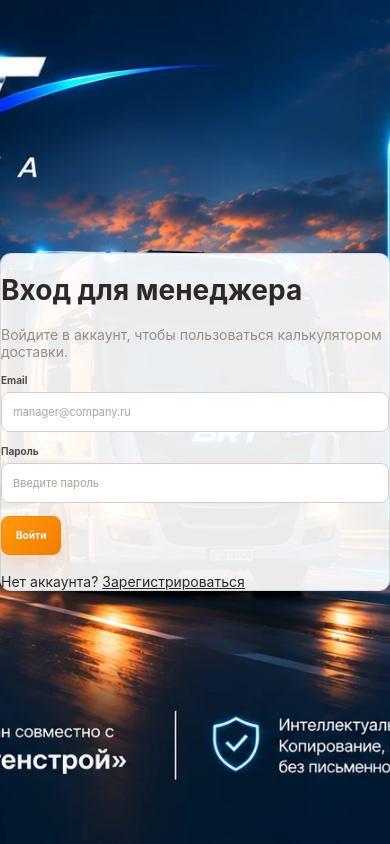
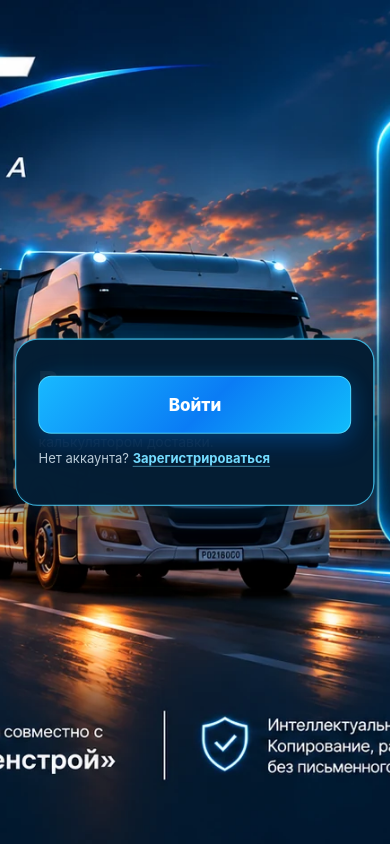
Before and after one commit to vrayd19-ops/delivery-calculator, a Next.js app: page /login in a window 390 px wide. Built offline with nearby package versions, Linux system fonts and the light colour scheme; no server answers.

Commit message:
Rebuild BRT login page cleanly

```diff
--- /dev/null
+++ b/src/app/login/login.module.css
@@ -0,0 +1,271 @@
+.loginPage {
+  min-height: 100svh;
+  width: 100%;
+  position: relative;
+  overflow: hidden;
+  background:
+    #061a2e
+    url("/brt-login-bg.webp")
+    center center / cover
+    no-repeat;
+  color: #ffffff;
+}
+
+.loginPanel {
+  position: absolute;
+  left: 59.4%;
+  top: 15.5%;
+  width: 31.1%;
+  min-width: 470px;
+  max-width: 610px;
+  height: 50.5%;
+  min-height: 470px;
+  max-height: 610px;
+  display: grid;
+  place-items: center;
+  border-radius: 38px;
+  isolation: isolate;
+}
+
+.panelGlow {
+  position: absolute;
+  inset: 0;
+  z-index: -1;
+  border-radius: inherit;
+  background:
+    linear-gradient(
+      145deg,
+      rgba(8, 42, 72, 0.30),
+      rgba(5, 28, 49, 0.16)
+    );
+  box-shadow:
+    inset 0 0 55px rgba(3, 22, 42, 0.16);
+  pointer-events: none;
+}
+
+.content {
+  width: 100%;
+  padding: clamp(30px, 3.2vw, 54px);
+}
+
+.content h1 {
+  margin: 0;
+  color: #fff;
+  font-size: clamp(30px, 2.3vw, 44px);
+  line-height: 1.05;
+  font-weight: 850;
+  letter-spacing: -0.04em;
+}
+
+.subtitle {
+  margin: 13px 0 24px;
+  max-width: 470px;
+  color: rgba(229, 240, 248, 0.86);
+  font-size: clamp(14px, 1.05vw, 18px);
+  line-height: 1.45;
+}
+
+.form {
+  display: grid;
+  gap: 15px;
+}
+
+.field {
+  display: grid;
+  gap: 7px;
+}
+
+.field > span {
+  color: rgba(245, 250, 255, 0.92);
+  font-size: 13px;
+  font-weight: 650;
+}
+
+.field input {
+  width: 100%;
+  height: 54px;
+  padding: 0 16px;
+  color: #ffffff;
+  background:
+    linear-gradient(
+      180deg,
+      rgba(25, 60, 89, 0.84),
+      rgba(17, 47, 74, 0.78)
+    );
+  border: 1px solid rgba(133, 193, 233, 0.50);
+  border-radius: 12px;
+  outline: none;
+  box-shadow:
+    inset 0 1px 0 rgba(255, 255, 255, 0.04);
+  font: inherit;
+  font-size: 16px;
+  caret-color: #65ddff;
+  transition:
+    border-color 0.15s ease,
+    box-shadow 0.15s ease,
+    background 0.15s ease;
+}
+
+.field input:focus {
+  background:
+    linear-gradient(
+      180deg,
+      rgba(28, 68, 101, 0.92),
+      rgba(20, 54, 83, 0.88)
+    );
+  border-color: rgba(82, 212, 255, 0.95);
+  box-shadow:
+    0 0 0 3px rgba(0, 175, 255, 0.10),
+    0 0 20px rgba(0, 183, 255, 0.10);
+}
+
+.field input:-webkit-autofill,
+.field input:-webkit-autofill:hover,
+.field input:-webkit-autofill:focus {
+  -webkit-text-fill-color: #fff;
+  transition: background-color 9999s ease-out 0s;
+  box-shadow: 0 0 0 1000px #173e5e inset;
+}
+
+.loginButton {
+  width: 132px;
+  height: 50px;
+  margin-top: 7px;
+  justify-self: start;
+  color: #fff;
+  background:
+    linear-gradient(
+      135deg,
+      #ff9b13 0%,
+      #ff8500 55%,
+      #ed7100 100%
+    );
+  border: 1px solid rgba(255, 184, 85, 0.85);
+  border-radius: 11px;
+  box-shadow:
+    0 9px 22px rgba(225, 103, 0, 0.25),
+    0 0 18px rgba(255, 139, 0, 0.10);
+  font: inherit;
+  font-size: 16px;
+  font-weight: 800;
+  cursor: pointer;
+  transition:
+    transform 0.15s ease,
+    filter 0.15s ease;
+}
+
+.loginButton:hover:not(:disabled) {
+  transform: translateY(-1px);
+  filter: brightness(1.07);
+}
+
+.loginButton:disabled {
+  cursor: default;
+  opacity: 0.72;
+}
+
+.register {
+  margin: 3px 0 0;
+  color: rgba(239, 247, 252, 0.93);
+  font-size: 14px;
+}
+
+.register a {
+  color: #5ddcff;
+  font-weight: 700;
+  text-decoration: underline;
+  text-decoration-color: rgba(93, 220, 255, 0.56);
+  text-underline-offset: 3px;
+}
+
+.register a:hover {
+  color: #ffffff;
+}
+
+.error {
+  padding: 8px 11px;
+  color: #ffd8d1;
+  background: rgba(112, 25, 18, 0.48);
+  border: 1px solid rgba(255, 136, 116, 0.34);
+  border-radius: 9px;
+  font-size: 12px;
+  line-height: 1.35;
+}
+
+/* 1680×900 and similar desktop screens */
+@media (min-width: 1350px) and (max-height: 1050px) {
+  .loginPanel {
+    left: 59.45%;
+    top: 15.2%;
+    width: 31.1%;
+    height: 51.3%;
+  }
+
+  .content {
+    padding: 38px 42px;
+  }
+}
+
+/* narrower desktop / tablet */
+@media (max-width: 1150px) {
+  .loginPage {
+    background-position: 53% center;
+  }
+
+  .loginPanel {
+    left: auto;
+    right: 4.5vw;
+    top: 17vh;
+    width: min(430px, 42vw);
+    min-width: 390px;
+    height: auto;
+    min-height: 430px;
+  }
+
+  .content {
+    padding: 34px 30px;
+  }
+}
+
+/* mobile fallback */
+@media (max-width: 760px) {
+  .loginPage {
+    min-height: 100svh;
+    background-position: 46% center;
+  }
+
+  .loginPanel {
+    left: 50%;
+    right: auto;
+    top: 50%;
+    width: min(92vw, 430px);
+    min-width: 0;
+    height: auto;
+    min-height: 0;
+    transform: translate(-50%, -50%);
+    background:
+      linear-gradient(
+        145deg,
+        rgba(7, 39, 66, 0.96),
+        rgba(4, 24, 43, 0.96)
+      );
+    border: 1px solid rgba(72, 212, 255, 0.80);
+    border-radius: 24px;
+    box-shadow:
+      0 0 0 1px rgba(84, 199, 255, 0.10),
+      0 20px 55px rgba(0, 12, 28, 0.45),
+      0 0 30px rgba(0, 181, 255, 0.16);
+  }
+
+  .panelGlow {
+    display: none;
+  }
+
+  .content {
+    padding: 28px 22px;
+  }
+
+  .loginButton {
+    width: 100%;
+  }
+}
--- a/src/app/login/page.tsx
+++ b/src/app/login/page.tsx
@@ -1,262 +1,121 @@
-'use client';
+"use client";
 
-import {
-  useState,
-} from 'react';
-
-import {
-  useRouter,
-} from 'next/navigation';
-
+import Link from "next/link";
+import { FormEvent, useState } from "react";
+import styles from "./login.module.css";
 
 export default function LoginPage() {
-  const router =
-    useRouter();
+  const [email, setEmail] = useState("");
+  const [password, setPassword] = useState("");
+  const [error, setError] = useState("");
+  const [loading, setLoading] = useState(false);
 
-  const [
-    email,
-    setEmail,
-  ] = useState('');
+  async function handleSubmit(event: FormEvent<HTMLFormElement>) {
+    event.preventDefault();
+    if (loading) return;
 
-  const [
+    setError("");
+    setLoading(true);
+
+    try {
+      const response = await fetch("/api/auth/login", {
+        method: "POST",
+        headers: {
+          "Content-Type": "application/json",
+        },
+        credentials: "include",
+        body: JSON.stringify({
+          email: email.trim(),
           password,
-    setPassword,
-  ] = useState('');
+        }),
+      });
 
-  const [
-    loading,
-    setLoading,
-  ] = useState(false);
+      let payload: Record<string, unknown> = {};
 
-  const [
-    error,
-    setError,
-  ] = useState('');
+      try {
+        payload = await response.json();
+      } catch {
+        payload = {};
+      }
 
+      if (!response.ok) {
+        const message =
+          typeof payload.error === "string"
+            ? payload.error
+            : typeof payload.message === "string"
+              ? payload.message
+              : "Не удалось войти. Проверьте email и пароль.";
 
-  async function submit() {
-    if (
-      !email.trim() ||
-      !password
-    ) {
-      setError(
-        'Укажите email и пароль'
-      );
-
+        setError(message);
         return;
       }
 
-    setLoading(
-      true
-    );
-
-    setError('');
-
-    try {
-      const response =
-        await fetch(
-          '/api/auth/login',
-          {
-            method:
-              'POST',
-
-            headers: {
-              'content-type':
-                'application/json',
-            },
-
-            body:
-              JSON.stringify({
-                email:
-                  email
-                    .trim()
-                    .toLowerCase(),
-
-                password,
-              }),
-          }
-        );
-
-      const data =
-        await response.json();
-
-      if (
-        !response.ok
-      ) {
-        setLoading(
-          false
-        );
-
-        setError(
-          data.error ||
-          'Не удалось войти'
-        );
-
-        return;
-      }
-
-      /*
-       * После успешного входа
-       * отправляем менеджера
-       * на калькулятор.
-       */
-      router.replace(
-        '/'
-      );
-
-      router.refresh();
-    } catch (
-      error: any
-    ) {
-      setLoading(
-        false
-      );
-
-      setError(
-        error?.message ||
-        'Ошибка входа'
-      );
+      window.location.href = "/";
+    } catch {
+      setError("Не удалось подключиться к серверу. Попробуйте ещё раз.");
+    } finally {
+      setLoading(false);
     }
   }
 
+  return (
+    <main className={styles.loginPage}>
+      <section className={styles.loginPanel} aria-label="Вход в BRT">
+        <div className={styles.panelGlow} aria-hidden="true" />
 
-  return (
-    <div
-      style={{
-        maxWidth:
-          460,
+        <div className={styles.content}>
+          <h1>Вход для менеджера</h1>
 
-        margin:
-          '60px auto',
-      }}
-    >
-      <div className="card">
-
-        <h1>
-          Вход для менеджера
-        </h1>
-
-        <p className="sub">
-          Войдите в аккаунт,
-          чтобы пользоваться
-          калькулятором доставки.
+          <p className={styles.subtitle}>
+            Войдите в аккаунт, чтобы пользоваться калькулятором доставки.
           </p>
 
-
-        <div className="field">
-          <label>
-            Email
+          <form className={styles.form} onSubmit={handleSubmit}>
+            <label className={styles.field}>
+              <span>Email</span>
+              <input
+                type="email"
+                name="email"
+                autoComplete="email"
+                value={email}
+                onChange={(event) => setEmail(event.target.value)}
+                required
+              />
             </label>
 
+            <label className={styles.field}>
+              <span>Пароль</span>
               <input
-            type="email"
-
-            value={
-              email
-            }
-
-            onChange={(
-              event
-            ) =>
-              setEmail(
-                event
-                  .target
-                  .value
-              )
-            }
-
-            placeholder="manager@company.ru"
-
-            onKeyDown={(
-              event
-            ) => {
-              if (
-                event.key ===
-                'Enter'
-              ) {
-                submit();
-              }
-            }}
+                type="password"
+                name="password"
+                autoComplete="current-password"
+                value={password}
+                onChange={(event) => setPassword(event.target.value)}
+                required
               />
-        </div>
-
-
-        <div className="field">
-          <label>
-            Пароль
             </label>
 
-          <input
-            type="password"
-
-            value={
-              password
-            }
-
-            onChange={(
-              event
-            ) =>
-              setPassword(
-                event
-                  .target
-                  .value
-              )
-            }
-
-            placeholder="Введите пароль"
-
-            onKeyDown={(
-              event
-            ) => {
-              if (
-                event.key ===
-                'Enter'
-              ) {
-                submit();
-              }
-            }}
-          />
-        </div>
-
-
-        {error && (
-          <div className="warn">
+            {error ? (
+              <div className={styles.error} role="alert">
                 {error}
               </div>
-        )}
-
+            ) : null}
 
             <button
-          className="btn"
-
-          disabled={
-            loading
-          }
-
-          onClick={
-            submit
-          }
+              className={styles.loginButton}
+              type="submit"
+              disabled={loading}
             >
-          {loading
-            ? 'Входим…'
-            : 'Войти'}
+              {loading ? "Входим..." : "Войти"}
             </button>
 
-
-        <div
-          style={{
-            marginTop:
-              18,
-          }}
-        >
-          Нет аккаунта?{' '}
-
-          <a href="/register">
-            Зарегистрироваться
-          </a>
+            <p className={styles.register}>
+              Нет аккаунта?{" "}
+              <Link href="/register">Зарегистрироваться</Link>
+            </p>
+          </form>
         </div>
-
-      </div>
-    </div>
+      </section>
+    </main>
   );
 }
```
Also changed, not shown: public/brt-login-bg.webp (added). Lines whose indentation alone changed are shown as unchanged.
